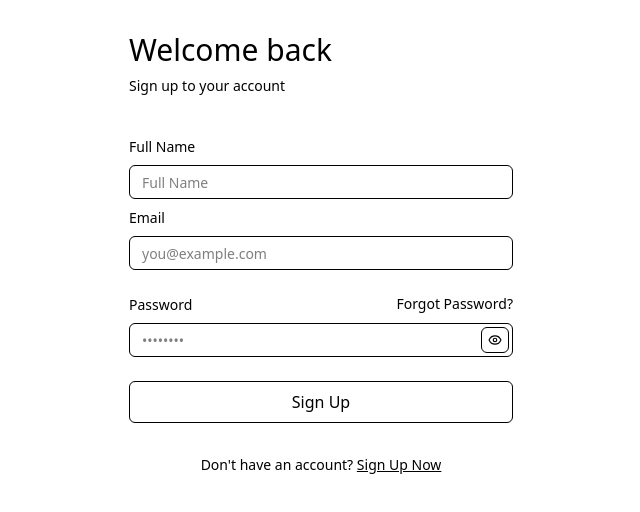
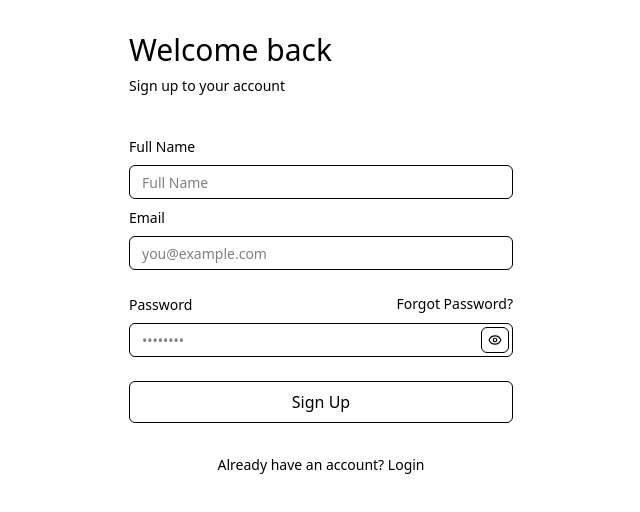
Before and after one commit to TahaBinShafiq/React-Firebase-Authentication, a React (Vite) app: page / in a window 1280 px wide. Shown: the top 512 px of the page, without its empty margins (319-959 px from the left). Built offline with nearby package versions, Linux system fonts and the light colour scheme.

Commit message:
add Routers

```diff
--- a/config/index.js
+++ b/config/index.js
@@ -2,6 +2,7 @@
 import { initializeApp } from "firebase/app";
 // import { getAnalytics } from "firebase/analytics";
 import { getAuth } from "firebase/auth";
+import { getFirestore } from "firebase/firestore";
 // TODO: Add SDKs for Firebase products that you want to use
 // https://firebase.google.com/docs/web/setup#available-libraries
 
@@ -24,6 +25,11 @@ const app = initializeApp(firebaseConfig);
 const auth = getAuth(app);
 
 
+
+// Initialize Cloud Firestore and get a reference to the service
+const db = getFirestore(app);
+
 export {
-    auth
+    auth,
+    db
 }
--- a/src/App.jsx
+++ b/src/App.jsx
@@ -1,10 +1,11 @@
+import { Route, Routes , } from "react-router-dom"
 import SignUp from "./components/signUp"
-
 function App() {
   return (
-    <>
-      <SignUp />
-    </>
+    <Routes>
+      <Route path="/" element={<Login />} />
+      <Route path="/signup" element={<SignUp />} />
+    </Routes>
   )
 }
 
--- /dev/null
+++ b/src/components/Login/index.jsx
@@ -0,0 +1,7 @@
+function Login(){
+    return(
+        <h1>Login</h1>
+    )
+}
+
+export default Login
--- /dev/null
+++ b/src/components/routes/index.jsx
@@ -0,0 +1,14 @@
+import { Route, Routes } from "react-router-dom";
+import SignUp from "../signUp";
+import Login from "../Login";
+
+function AppRoutes(){
+    return(
+        <Routes >
+            <Route path="/" element={<SignUp />}/>
+            <Route path="/login" element={<Login />}/>
+        </Routes>
+    )
+}
+
+export default AppRoutes
--- a/src/components/signUp/index.jsx
+++ b/src/components/signUp/index.jsx
@@ -2,24 +2,46 @@ import { useState } from "react"
 import HidePass from "../../assets/hidePassword"
 import ShowPass from "../../assets/showPass"
 import { createUserWithEmailAndPassword, getAuth } from "firebase/auth"
-import { auth } from "../../../config"
+import { auth, db } from "../../../config"
+import { collection, addDoc, setDoc, doc } from "firebase/firestore";
+import Swal from "sweetalert2"
+import { Link } from "react-router-dom"
 
 function SignUp() {
   const [showPass, setShowPass] = useState(false)
-
   const [userData, setUserData] = useState({
     fullName: "",
     email: "",
     password: ""
   })
 
-
   const submitForm = () => {
+    Swal.fire({
+      title: "Creating your account...",
+      text: "Please wait a moment",
+      allowOutsideClick: false,
+      didOpen: () => {
+        Swal.showLoading();
+      },
+    });
     createUserWithEmailAndPassword(auth, userData.email, userData.password)
       .then((userCredential) => {
         // Signed up
         const user = userCredential.user;
-        console.log("User Auth me Save Hogia he" , user)
+        console.log("User Auth me Save Hogia he", user)
+        addUserToDb(user.uid).then(() => {
+          setUserData({
+            fullName: "",
+            email: "",
+            password: ""
+          })
+          Swal.fire({
+            icon: "success",
+            title: "Account created successfully!",
+            text: "Welcome aboard 🎉",
+            confirmButtonColor: "#3085d6",
+          });
+        })
         // ...
       })
       .catch((error) => {
@@ -27,6 +49,15 @@ function SignUp() {
         const errorMessage = error.message;
         // ..
       });
+  }
+
+
+  const addUserToDb = async (id) => {
+    await setDoc(doc(db, "users", id), {
+      name: userData.fullName,
+      email: userData.email,
+      id: id
+    })
   }
 
 
@@ -72,8 +103,8 @@ function SignUp() {
                     aria-describedby=":r0:-form-item-description"
                     aria-invalid="false"
                     className="flex w-full rounded-md border border-control read-only:border-button bg-foreground/[.026] file:border-0 file:bg-transparent file:text-sm file:font-medium placeholder:text-foreground-muted read-only:text-foreground-light focus-visible:outline-none focus-visible:ring-2 focus-visible:ring-background-control focus-visible:ring-offset-2 focus-visible:ring-offset-foreground-muted disabled:cursor-not-allowed disabled:text-foreground-muted aria-[] aria-[invalid=true]:bg-destructive-200 aria-[invalid=true]:border-destructive-400 aria-[invalid=true]:focus:border-destructive aria-[invalid=true]:focus-visible:border-destructive text-sm leading-4 px-3 py-2 h-[34px]"
-                    defaultValue=""
                     fdprocessedid="2kzrnq"
+                    value={userData.fullName}
                     onChange={(event) => setUserData({ ...userData, fullName: event.target.value })}
                   />
                 </div>
@@ -109,8 +140,8 @@ function SignUp() {
                     aria-describedby=":r0:-form-item-description"
                     aria-invalid="false"
                     className="flex w-full rounded-md border border-control read-only:border-button bg-foreground/[.026] file:border-0 file:bg-transparent file:text-sm file:font-medium placeholder:text-foreground-muted read-only:text-foreground-light focus-visible:outline-none focus-visible:ring-2 focus-visible:ring-background-control focus-visible:ring-offset-2 focus-visible:ring-offset-foreground-muted disabled:cursor-not-allowed disabled:text-foreground-muted aria-[] aria-[invalid=true]:bg-destructive-200 aria-[invalid=true]:border-destructive-400 aria-[invalid=true]:focus:border-destructive aria-[invalid=true]:focus-visible:border-destructive text-sm leading-4 px-3 py-2 h-[34px]"
-                    defaultValue=""
                     fdprocessedid="2kzrnq"
+                    value={userData.email}
                     onChange={(event) => setUserData({ ...userData, email: event.target.value })}
                   />
                 </div>
@@ -151,8 +182,8 @@ function SignUp() {
                         name="password"
                         placeholder="••••••••"
                         className="flex w-full rounded-md border border-control read-only:border-button bg-foreground/[.026] file:border-0 file:bg-transparent file:text-sm file:font-medium placeholder:text-foreground-muted read-only:text-foreground-light focus-visible:outline-none focus-visible:ring-2 focus-visible:ring-background-control focus-visible:ring-offset-2 focus-visible:ring-offset-foreground-muted disabled:cursor-not-allowed disabled:text-foreground-muted aria-[] aria-[invalid=true]:bg-destructive-200 aria-[invalid=true]:border-destructive-400 aria-[invalid=true]:focus:border-destructive aria-[invalid=true]:focus-visible:border-destructive text-sm leading-4 px-3 py-2 h-[34px] pr-10"
-                        defaultValue=""
                         fdprocessedid="aj4lkj"
+                        value={userData.password}
                         onChange={(event) => setUserData({ ...userData, password: event.target.value })}
                       />
                       <button
@@ -192,8 +223,8 @@ function SignUp() {
             <div className="w-full">
               <button
                 data-size="large"
-                type="submit"
                 form="sign-in-form"
+                type="button"
                 data-sentry-element="Button"
                 data-sentry-source-file="SignInForm.tsx"
                 className="relative cursor-pointer space-x-2 text-center font-regular ease-out duration-200 rounded-md outline-none transition-all outline-0 focus-visible:outline-4 focus-visible:outline-offset-1 border bg-brand-400 dark:bg-brand-500 hover:bg-brand/80 dark:hover:bg-brand/50 text-foreground border-brand-500/75 dark:border-brand/30 hover:border-brand-600 dark:hover:border-brand focus-visible:outline-brand-600 data-[state=open]:bg-brand-400/80 dark:data-[state=open]:bg-brand-500/80 data-[state=open]:outline-brand-600 w-full flex items-center justify-center text-base px-4 py-2 h-[42px]"
@@ -209,13 +240,10 @@ function SignUp() {
       </div>
       <div className="self-center my-8 text-sm">
         <div>
-          <span className="text-foreground-light">Don't have an account?</span>{" "}
-          <a
-            className="underline transition text-foreground hover:text-foreground-light"
-            href=""
-          >
-            Sign Up Now
-          </a>
+          <span className="text-foreground-light">Already have an account?</span>{" "}
+          <Link to="/login">
+            Login
+          </Link>
         </div>
       </div>
     </div>
--- a/src/main.jsx
+++ b/src/main.jsx
@@ -1,11 +1,10 @@
-import { StrictMode } from 'react'
 import { createRoot } from 'react-dom/client'
 import './index.css'
-import App from './App.jsx'
-
+import { BrowserRouter } from "react-router";
+import AppRoutes from './components/routes/index.jsx';
 
 createRoot(document.getElementById('root')).render(
-  <StrictMode>
-    <App />
-  </StrictMode>,
+  <BrowserRouter>
+    <AppRoutes />
+  </BrowserRouter>
 )
```
Also changed, not shown: package.json (+11 -3 lines), src/index.css (line endings or trailing spaces), 1 other file (tests, documents, lock files or other folders).
